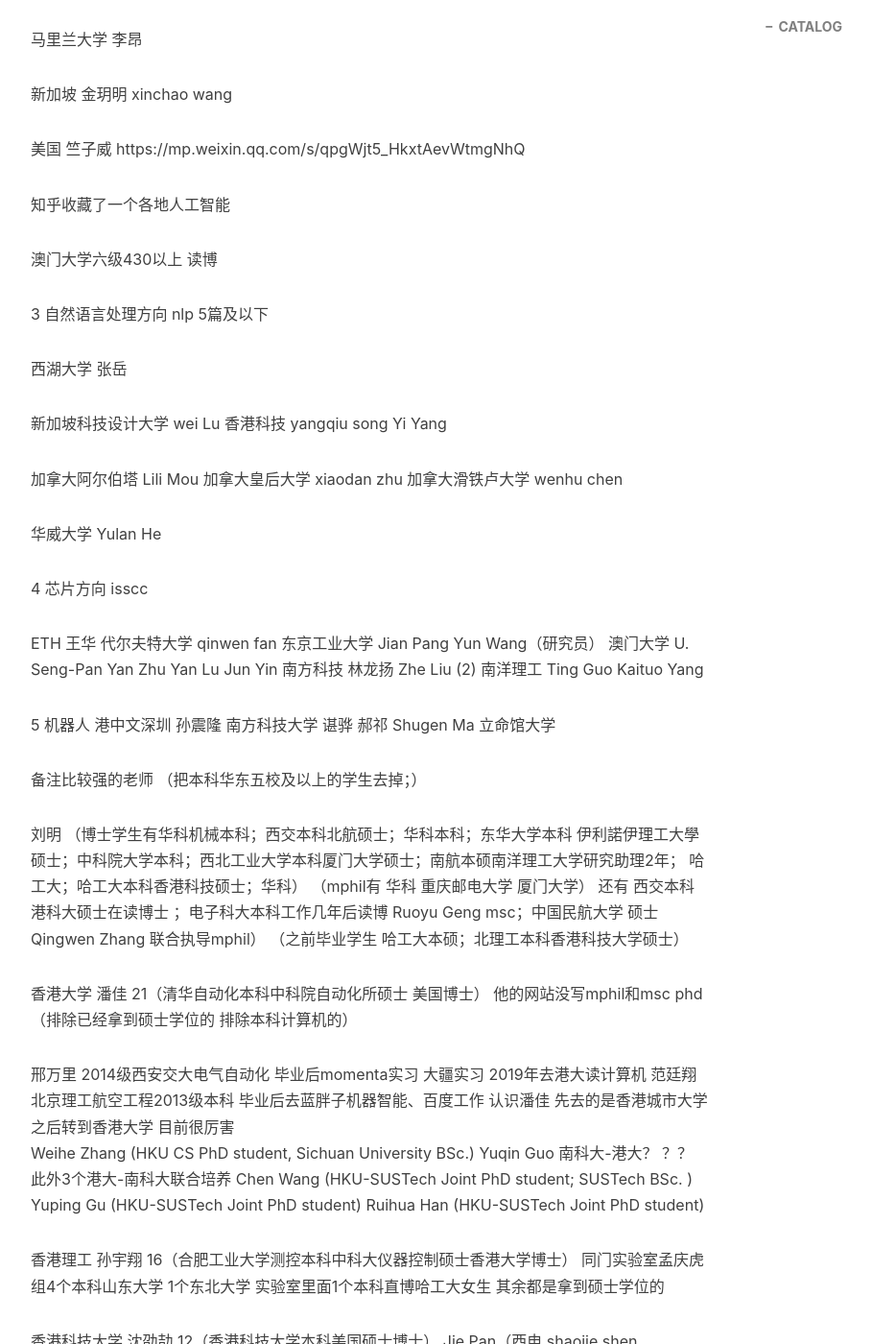
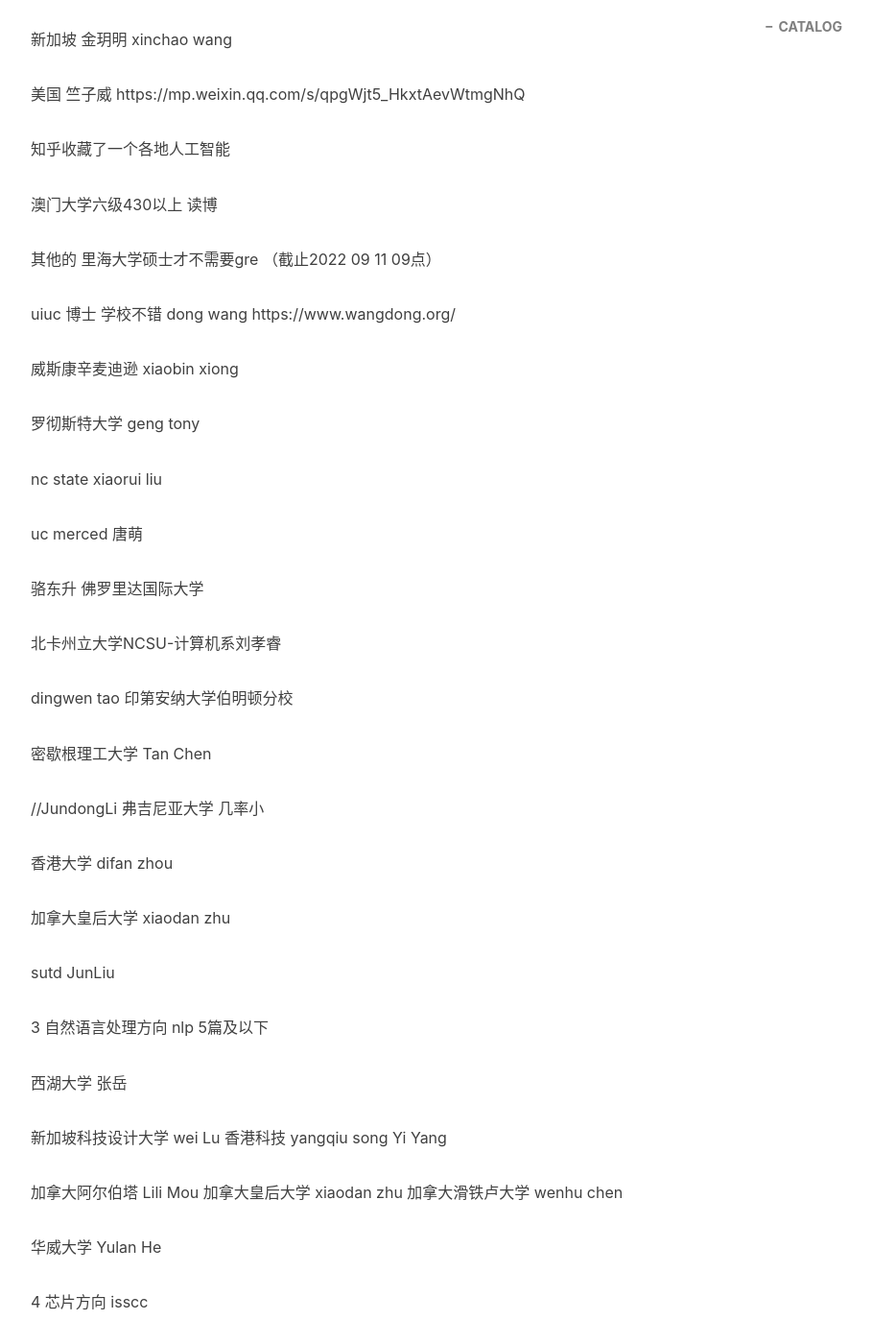
Before and after one commit to pengjiao123/pengjiao123.github.io, a Jekyll site: the page built from _posts/2022-06-18-实习相关.md, in a window 1280 px wide and 1400 px high, scrolled down 3926 px. Shown: the whole window at 96% size, without its empty margins (233-1142 px from the left). Built offline with Jekyll 4.4.1, drawn with Linux system fonts in a browser that asks for light colours; nearby versions of some CDN libraries; comment, search, counter and statistics services are not loaded; some of the changed text lies outside the part shown.

Commit message:
Update 2022-06-18-实习相关.md

```diff
--- a/_posts/2022-06-18-实习相关.md
+++ b/_posts/2022-06-18-实习相关.md
@@ -163,6 +162,35 @@
 知乎收藏了一个各地人工智能
 
 澳门大学六级430以上 读博
+
+其他的 里海大学硕士才不需要gre （截止2022 09 11 09点）
+
+uiuc 博士 学校不错 dong wang https://www.wangdong.org/
+
+威斯康辛麦迪逊 xiaobin xiong
+
+罗彻斯特大学 geng tony
+
+nc state xiaorui liu
+
+uc merced 唐萌
+
+骆东升  佛罗里达国际大学
+
+北卡州立大学NCSU-计算机系刘孝睿
+
+dingwen tao 印第安纳大学伯明顿分校
+
+密歇根理工大学 Tan Chen
+
+//JundongLi 弗吉尼亚大学 几率小
+
+
+香港大学 difan zhou
+
+加拿大皇后大学 xiaodan zhu
+
+sutd JunLiu
 
 
 3 自然语言处理方向
```
Also changed, not shown: other parts of _posts/2022-06-18-实习相关.md (+1 -2 lines).
